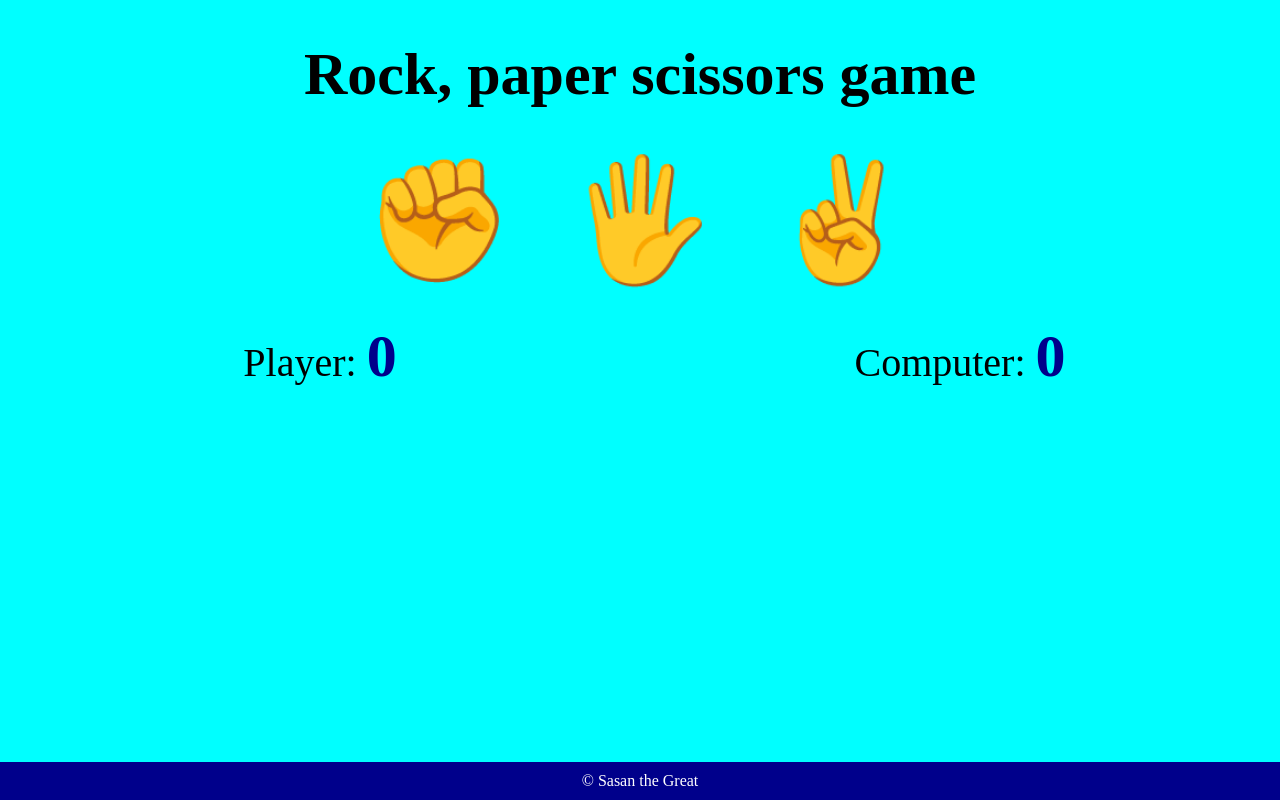
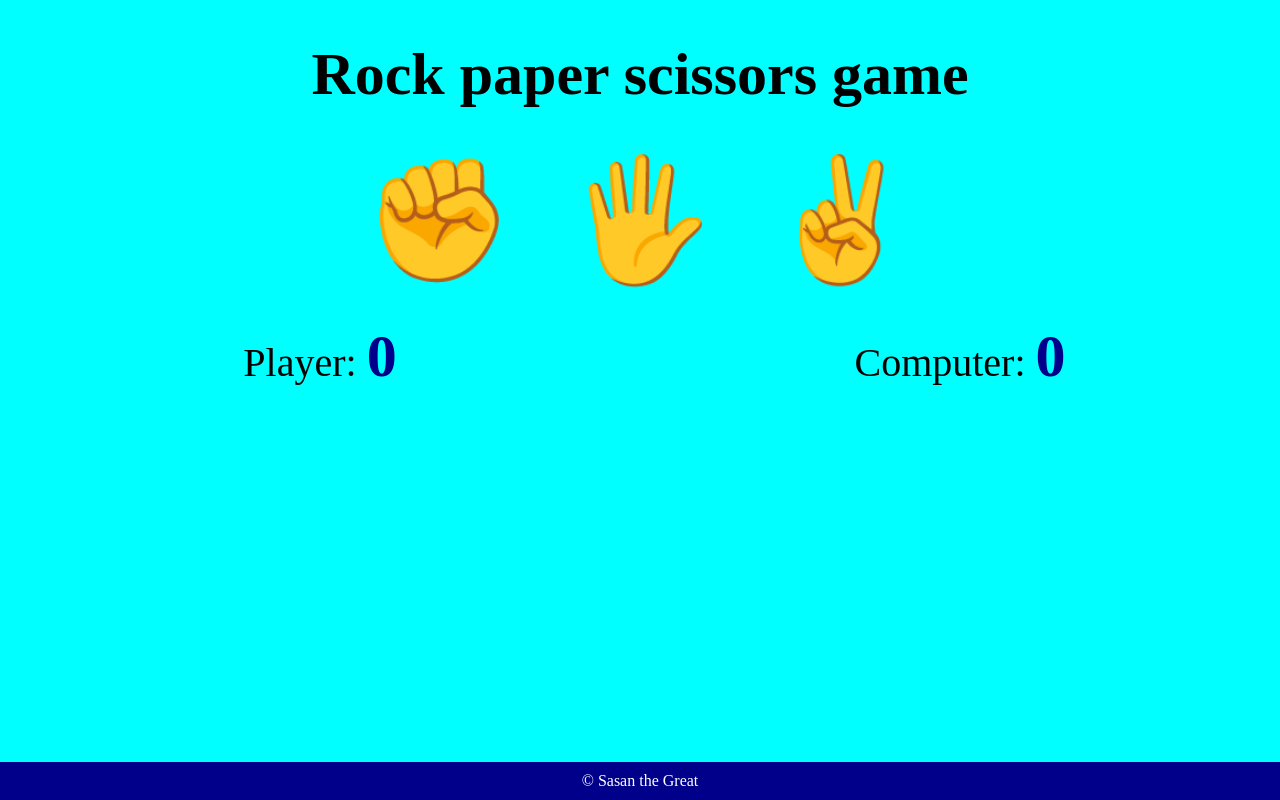
Before and after one commit to SasanTazayoni/Rock-paper-scissors-with-UI, a plain HTML site: page index.html in a window 1280 px wide. Drawn offline with Linux system fonts and the light colour scheme.

Commit message:
Typo on title removed

```diff
--- a/index.html
+++ b/index.html
@@ -11,7 +11,7 @@
 </head>
 <body>
     <header>
-        <h1>Rock, paper scissors game</h1>
+        <h1>Rock paper scissors game</h1>
     </header>
     <main>
         <div class="selections">
```
